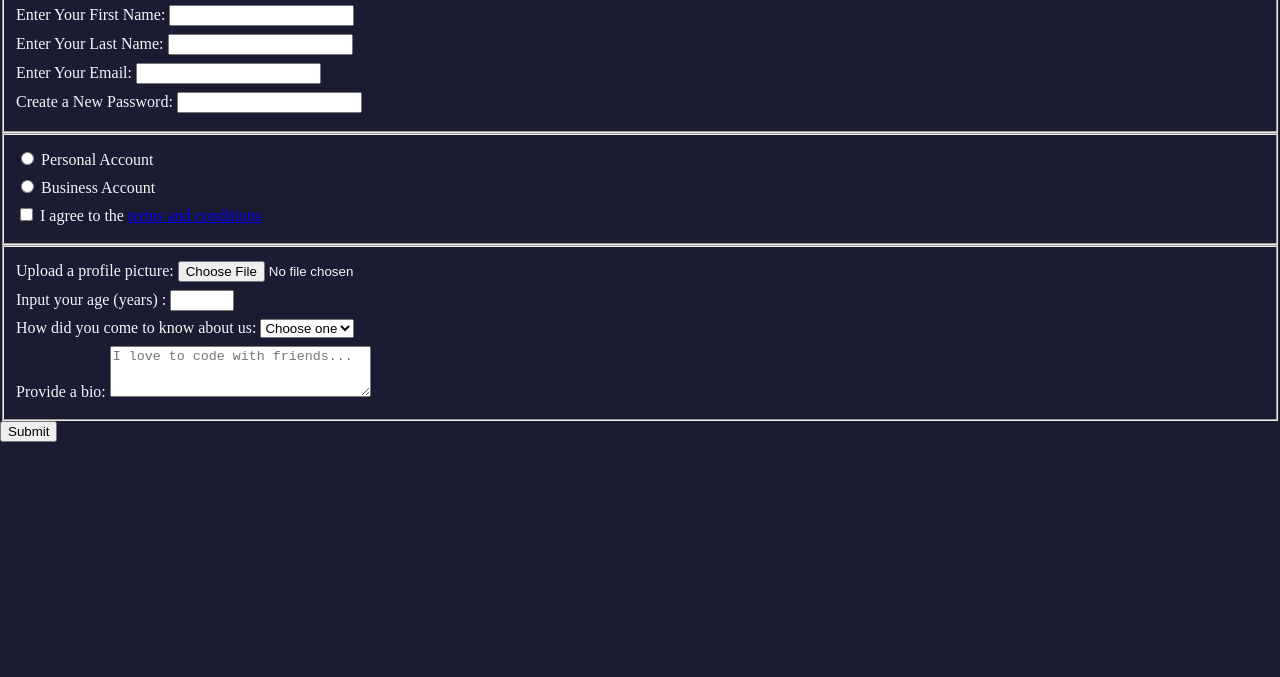
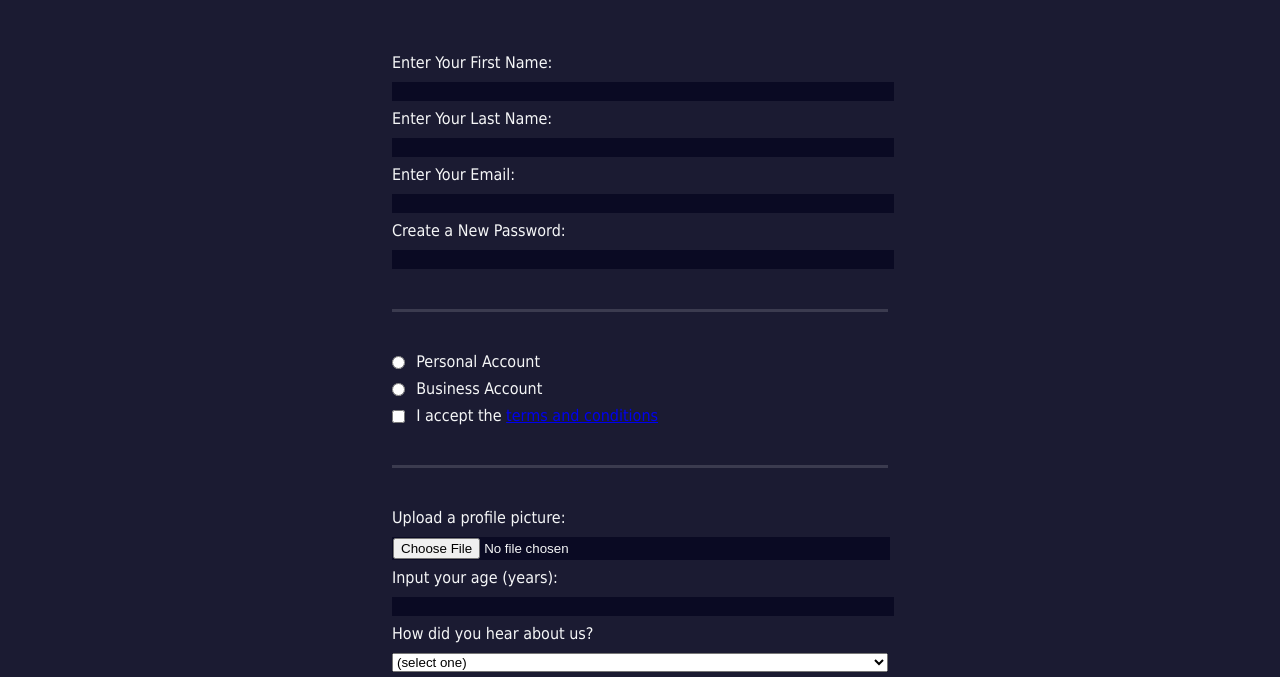
Before and after one commit to ShivamTripathi028/Registration-Form, a plain HTML site: page index.html in a window 1280 px wide. Shown: the part 124-801 px from the top of the page. Drawn offline with Linux system fonts and the light colour scheme.

Commit message:
Form Completed

```diff
--- a/index.html
+++ b/index.html
@@ -3,44 +3,42 @@
   <head>
     <meta charset="UTF-8">
     <title>Registration Form</title>
-        <link rel="stylesheet" href="styles.css">
+    <link rel="stylesheet" href="styles.css" />
   </head>
   <body>
     <h1>Registration Form</h1>
     <p>Please fill out this form with the required information</p>
-        <form action="https://register-demo.freecodecamp.org" method="post">
-
+    <form method="post" action='https://register-demo.freecodecamp.org'>
       <fieldset>
-                <label for="first-name">Enter Your First Name: <input type="text" id="first-name" name="first-name" required></label>
-                <label for="last-name">Enter Your Last Name: <input type="text" id="last-name" name="last-name" required></label>
-                <label for="email">Enter Your Email: <input type="email" name="email" id="email" required></label>
-                <label for="new-pass">Create a New Password: <input type="password" name="password" id="new-pass" required></label>
+        <label for="first-name">Enter Your First Name: <input id="first-name" name="first-name" type="text" required /></label>
+        <label for="last-name">Enter Your Last Name: <input id="last-name" name="last-name" type="text" required /></label>
+        <label for="email">Enter Your Email: <input id="email" name="email" type="email" required /></label>
+        <label for="new-password">Create a New Password: <input id="new-password" name="new-password" type="password" pattern="[a-z0-5]{8,}" required /></label>
       </fieldset>
-
       <fieldset>
-                <label for="personal-account"><input type="radio" name="account-type" id="personal-account"> Personal Account</label>
-                <label for="business-account"><input type="radio" name="account-type" id="business-account"> Business Account</label>
-                <label for="term-condition"><input type="checkbox" name="term-condition" id="term-condition"> I agree to the <a href="https://www.freecodecamp.org/news/terms-of-service/">terms and conditions</a></label>
+        <label for="personal-account"><input id="personal-account" type="radio" name="account-type" class="inline" /> Personal Account</label>
+        <label for="business-account"><input id="business-account" type="radio" name="account-type" class="inline" /> Business Account</label>
+        <label for="terms-and-conditions">
+          <input id="terms-and-conditions" type="checkbox" required name="terms-and-conditions" class="inline" /> I accept the <a href="https://www.freecodecamp.org/news/terms-of-service/">terms and conditions</a>
+        </label>
       </fieldset>
-
       <fieldset>
-                <label for="profile-pic">Upload a profile picture: <input type="file" name="profile-pic" id="profile-pic"></label>
-                <label for="age">Input your age (years) : <input type="number" name="age" id="age" min="13" max="120"></label>
-                <label for="referrer">How did you come to know about us:
-                    <select name="referrer" id="referrer">
-                        <option value="">Choose one</option>
-                        <option value="1">Instagram</option>
-                        <option value="2">Facebook</option>
-                        <option value="3">LinkedIn</option>
-                        <option value="4">Others</option>
+        <label for="profile-picture">Upload a profile picture: <input id="profile-picture" type="file" name="file" /></label>
+        <label for="age">Input your age (years): <input id="age" type="number" name="age" min="13" max="120" /></label>
+        <label for="referrer">How did you hear about us?
+          <select id="referrer" name="referrer">
+            <option value="">(select one)</option>
+            <option value="1">freeCodeCamp News</option>
+            <option value="2">freeCodeCamp YouTube Channel</option>
+            <option value="3">freeCodeCamp Forum</option>
+            <option value="4">Other</option>
           </select>
         </label>
         <label for="bio">Provide a bio:
-                    <textarea name="bio" id="bio" cols="30" rows="3" placeholder="I love to code with friends..."></textarea>
+          <textarea id="bio" name="bio" rows="3" cols="30" placeholder="I like coding on the beach..."></textarea>
         </label>
       </fieldset>
-            <input type="submit" value="Submit">
-
+      <input type="submit" value="Submit" />
     </form>
   </body>
 </html>
--- a/styles.css
+++ b/styles.css
@@ -4,9 +4,51 @@ body {
     margin: 0;
     background-color: #1b1b32;
     color: #f5f6f7;
-}
+    font-family: Tahoma;
+    font-size: 16px;
+  }
 
-label {
+  h1, p {
+    margin: 1em auto;
+    text-align: center;
+  }
+
+  form {
+    width: 60vw;
+    max-width: 500px;
+    min-width: 300px;
+    margin: 0 auto;
+  }
+
+  fieldset {
+    border: none;
+    padding: 2rem 0;
+    border-bottom: 3px solid #3b3b4f;
+  }
+
+  fieldset:last-of-type {
+    border-bottom: none;
+  }
+
+  label {
     display: block;
     margin: 0.5rem 0;
-}
+  }
+
+  input,
+  textarea,
+  select {
+    margin: 10px 0 0 0;
+    width: 100%;
+  }
+
+  input, textarea {
+    background-color: #0a0a23;
+    border: 1px solid #0a0a23;
+  }
+
+  .inline {
+    width: unset;
+    margin: 0 0.5em 0 0;
+    vertical-align: middle;
+  }
```
Lines whose indentation alone changed are shown as unchanged.
